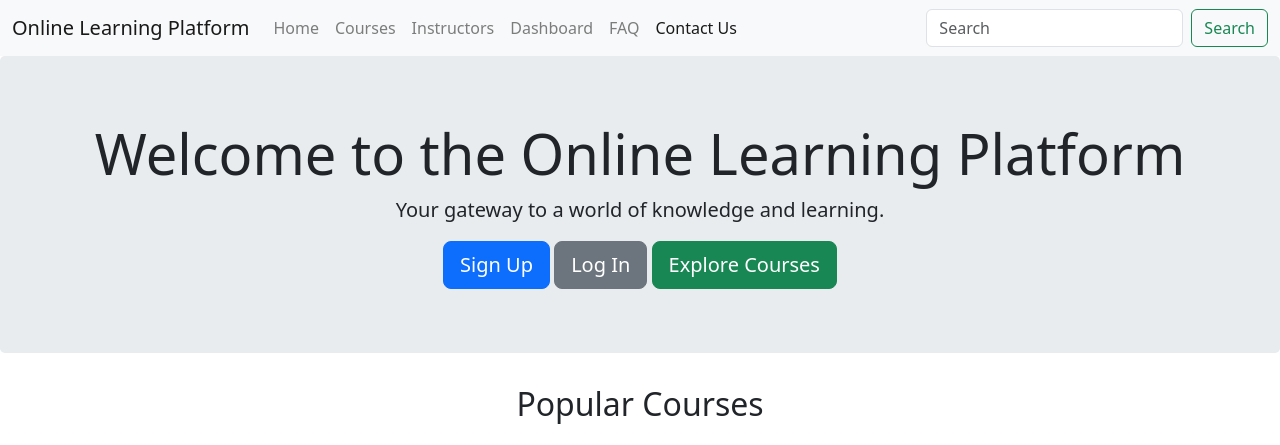
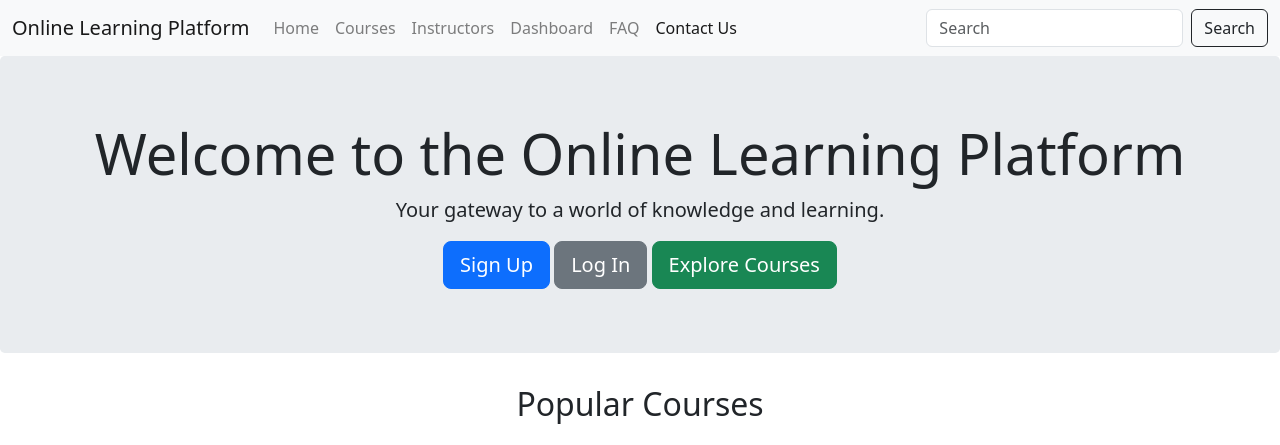
Before and after one commit to snoopdigg121/ETF_Online-Learning-Platform, a plain HTML site: page pages/homepage.html in a window 1280 px wide. Shown: the top 445 px of the page. Drawn offline with nearby package versions, Linux system fonts and the light colour scheme.

Commit message:
Update homepage.html

```diff
--- a/pages/homepage.html
+++ b/pages/homepage.html
@@ -42,7 +42,7 @@
                 </ul>
                 <form class="d-flex ms-auto" role="search">
                     <input class="form-control me-2" type="search" placeholder="Search" aria-label="Search">
-                    <button class="btn btn-outline-success" type="submit">Search</button>
+                    <button class="btn btn-outline-dark" type="submit">Search</button>
                 </form>
             </div>
         </div>
```
